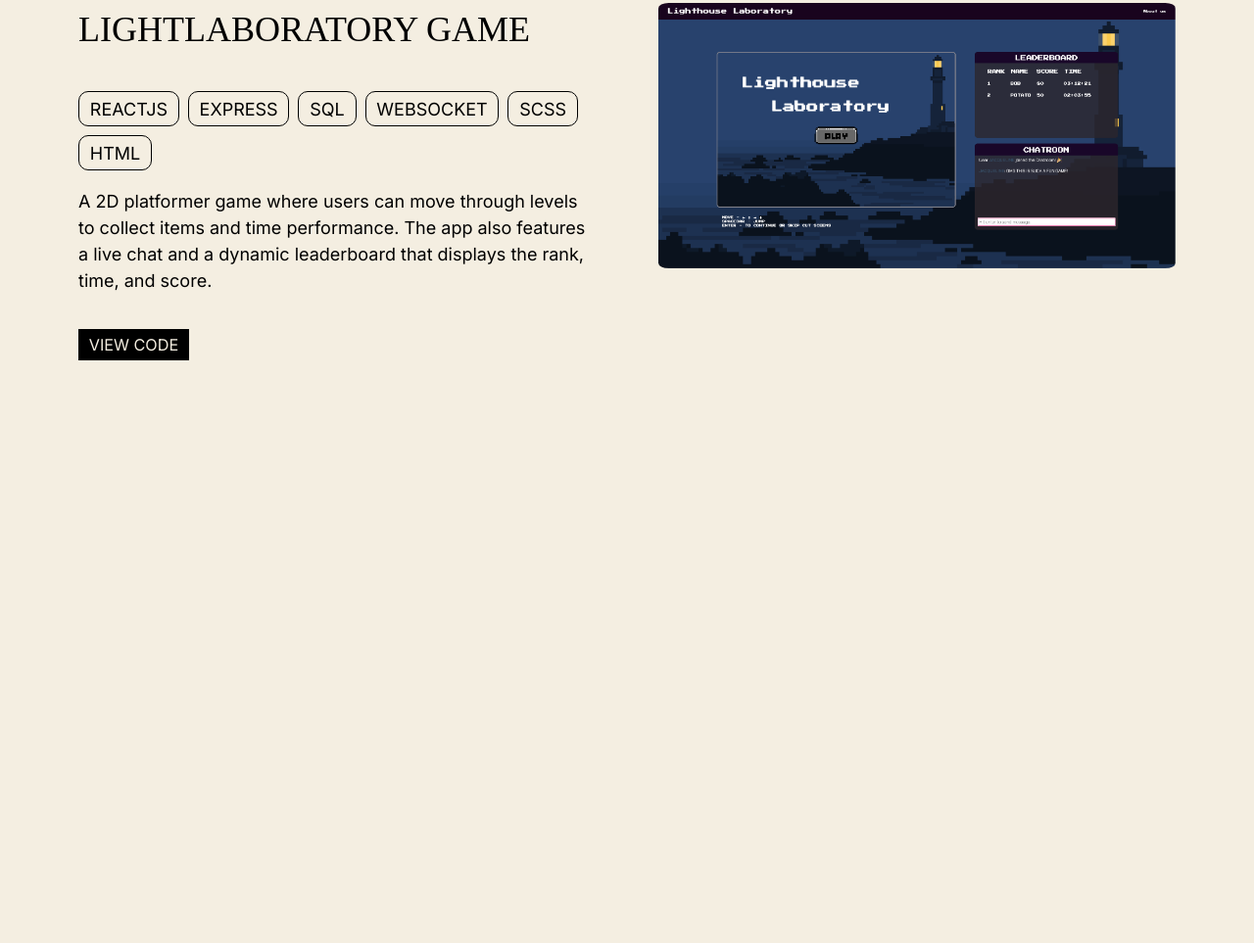
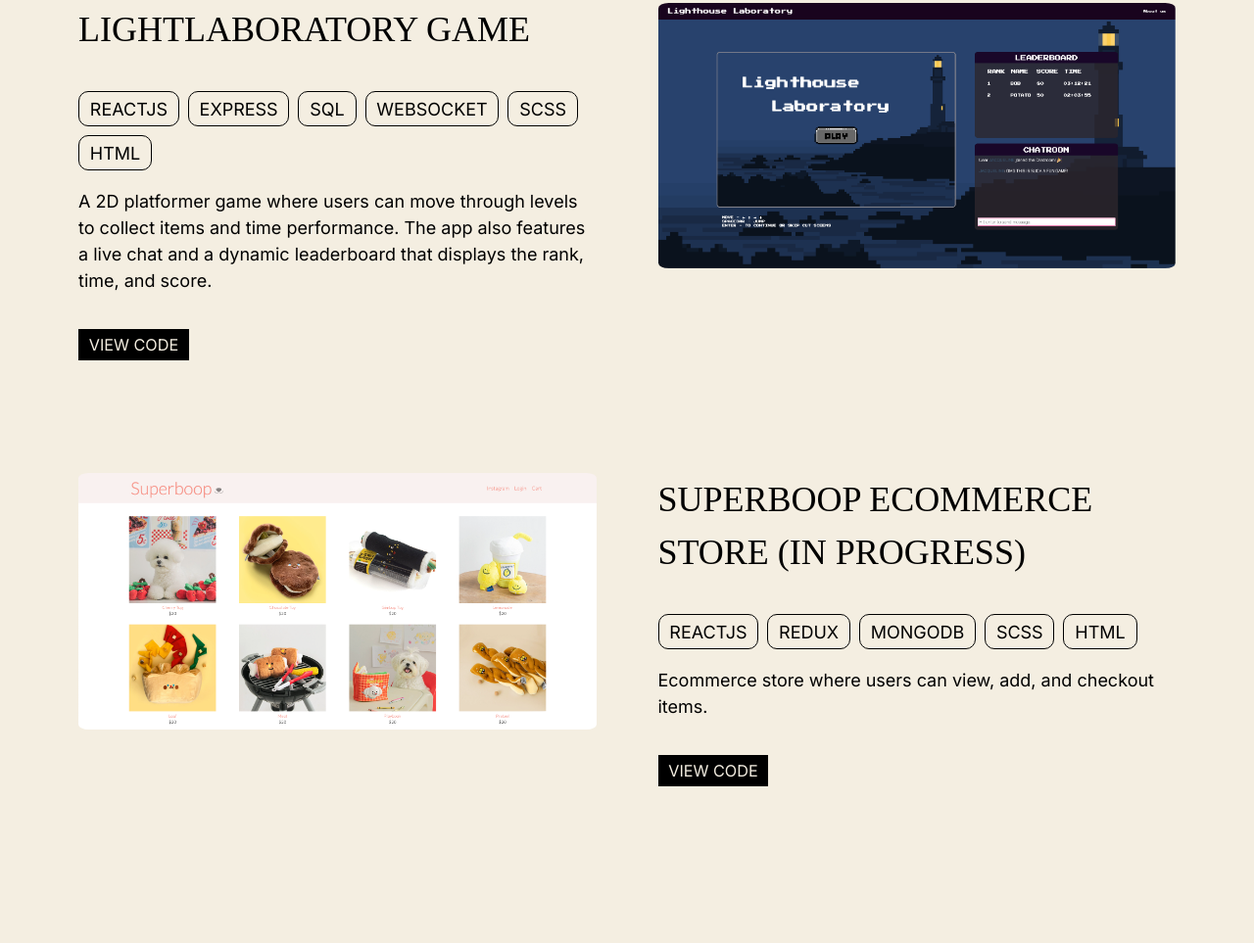
Before and after one commit to jacquelinel33/dev-portfolio, a website: page index.html in a window 1280 px wide. Shown: the part 3549-4512 px from the top of the page at 98% size. Before the commit the page ends 4032 px from the top, so only its background shows below. Drawn offline with nearby package versions, Linux system fonts and the light colour scheme; a web font is replaced by a local one.

Commit message:
add superboop

```diff
--- a/index.html
+++ b/index.html
@@ -220,6 +220,25 @@
             <img class="project-image" src="assets/lighthouseLabGame.png" />
           </div>
         </div>
+        <div class="flex-row-reverse">
+          <div class="flex-item project-details" data-aos="fade-right">
+            <h3 class="sub-title">Superboop Ecommerce Store (In Progress)</h3>
+            <ul class="stacks-list">
+              <li>ReactJS</li>
+              <li>Redux</li>
+              <li>MongoDB</li>
+              <li>SCSS</li>
+              <li>HTML</li>
+            </ul>
+            <p>
+             Ecommerce store where users can view, add, and checkout items.
+            </p>
+            <a target="_blank" class="btn" href="https://github.com/jacquelinel33/superboop">View Code</a>
+          </div>
+          <div class="flex-item" data-aos="fade-left">
+            <img class="project-image" src="assets/superboop.png" />
+          </div>
+        </div>
       </section>
       <!-- <section class="contact" id="contact">
         <h2 class="title" data-aos="fade-down">Contact</h2>
```
Also changed, not shown: assets/superboop.png (added).
